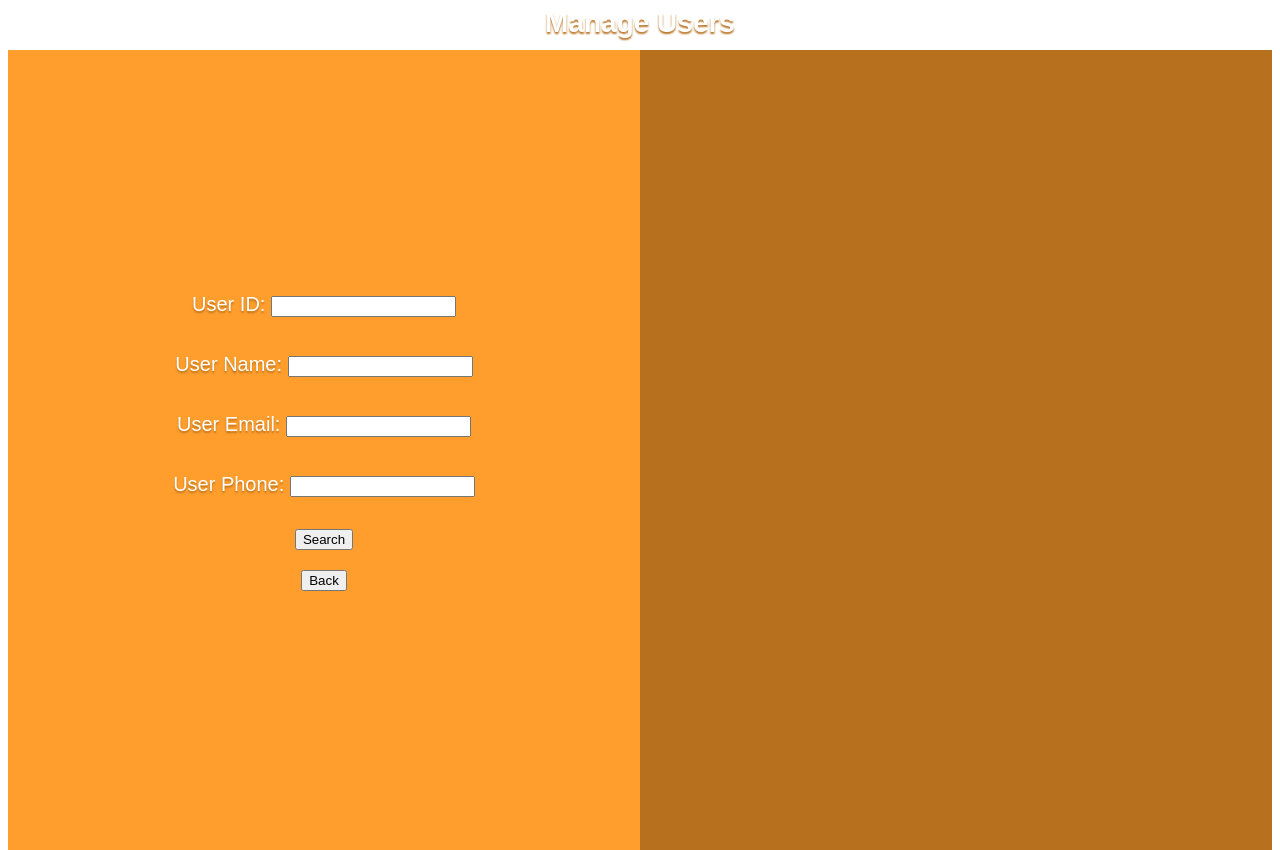
After one commit to kbkbowo/DBM_final_project, a Django app: template templates/manage_users.html in a window 1280 px wide. The commit adds this page. Run offline with Django 4.2, Linux system fonts and the light colour scheme; the template is opened without the code that fills it, so the values that code supplies are empty.

Commit message:
user management

```diff
--- a/db/utils.py
+++ b/db/utils.py
@@ -27,7 +27,7 @@ def create_tables(conn, cur):
         User_ID VARCHAR(20) PRIMARY KEY,
         User_name VARCHAR(20) NOT NULL,
         User_phone_number CHAR(16) NOT NULL,
-        User_email VARCHAR(40) NOT NULL,
+        User_email VARCHAR(40) UNIQUE NOT NULL,
         User_level VARCHAR(10) NOT NULL CHECK (User_level IN ('User', 'Admin'))
     );""",
 
--- a/myapp/urls.py
+++ b/myapp/urls.py
@@ -2,5 +2,11 @@ from django.urls import path
 from . import views
 
 urlpatterns = [
+    path('login/', views.login, name='login'),
     path('', views.home, name='home'),
+    path('logout/', views.logout, name='logout'),
+    path('profile/', views.profile, name='profile'),
+    path('signup/', views.signup, name='signup'),
+    path('admin_home/', views.admin_home, name='admin_home'),
+    path('manage_users/', views.manage_users, name='manage_users')
 ]
--- /dev/null
+++ b/static/offcanvas.css
@@ -0,0 +1,46 @@
+/* Pen-specific styles */
+
+html,
+body,
+section {
+    height: 100%;
+}
+
+body {
+    color: #fff;
+    font-family: sans-serif;
+    font-size: 1.25rem;
+    line-height: 150%;
+    text-align: center;
+    text-shadow: 0 2px 2px #b6701e;
+}
+
+div {
+    display: flex;
+    flex-direction: column;
+    justify-content: center;
+}
+
+h1 {
+    font-size: 1.75rem;
+    margin: 0 0 0.75rem 0;
+}
+
+
+/* Pattern styles */
+
+.container {
+    display: flex;
+}
+
+.left-half {
+    background-color: #ff9e2c;
+    flex: 1;
+    padding: 1rem;
+}
+
+.right-half {
+    background-color: #b6701e;
+    flex: 1;
+    padding: 1rem;
+}
--- a/templates/login.html
+++ b/templates/login.html
@@ -9,6 +9,10 @@
     <label for="id_password">Password:</label> {{ form.password }}
     <!-- submit -->
     <button type="submit">Log In</button>
+
+    <!-- redirect to signup page -->
+    <p>Don't have an account? <a href="{% url 'signup' %}">Sign up</a> now.</p>
+
 </form>
 <!-- add status normally blank and says "login failed" upon failed logins -->
 {{ status }}
--- /dev/null
+++ b/templates/manage_users.html
@@ -0,0 +1,65 @@
+<!-- searches for users -->
+
+<html>
+
+<head>
+    {% load static %}
+    <link rel="stylesheet" href="{% static 'offcanvas.css' %}" />
+    <title>Manage Users</title>
+</head>
+
+<body>
+    <h1>Manage Users</h1>
+    <section class="container">
+        <div class="left-half">
+            <article>
+
+                <form method="post">
+                    {% csrf_token %}
+                    <label for="user_id">User ID:</label>
+                    <input type="text" id="user_id" name="user_id"><br><br>
+                    <label for="user_name">User Name:</label>
+                    <input type="text" id="user_name" name="user_name"><br><br>
+                    <label for="user_email">User Email:</label>
+                    <input type="text" id="user_email" name="user_email"><br><br>
+                    <label for="user_phone">User Phone:</label>
+                    <input type="text" id="user_phone" name="user_phone"><br><br>
+                    <input type="submit" value="Search">
+                </form>
+                <form method="post">
+                    {% csrf_token %}
+                    <button type="submit" formaction="../admin_home/">Back</button>
+                </form>
+                <!-- list the search results -->
+                {% if users %}
+                <h2>Search Results</h2>
+                <table>
+                    <tr>
+                        <th>User ID</th>
+                        <th>User Name</th>
+                        <th>User Email</th>
+                        <th>User Phone</th>
+                        <th>User_Level</th>
+                    </tr>
+                    {% for user in users %}
+                    <tr>
+                        <td>{{ user.user_id }}</td>
+                        <td>{{ user.user_name }}</td>
+                        <td>{{ user.user_email }}</td>
+                        <td>{{ user.user_phone }}</td>
+                        <td>{{ user.user_level }}</td>
+                    </tr>
+                    {% endfor %}
+                </table>
+                {% endif %}
+            </article>
+        </div>
+        <div class="right-half">
+            <article>
+
+            </article>
+
+        </div>
+    </section>
+
+</body>
```
Also changed, not shown: myapp/forms.py (+71 -1 lines), myapp/views.py (+84 -4 lines), templates/admin_home.html (added, +27 -0 lines), templates/home.html (added, +23 -0 lines), templates/profile.html (added, +19 -0 lines), templates/signup.html (added, +24 -0 lines).
